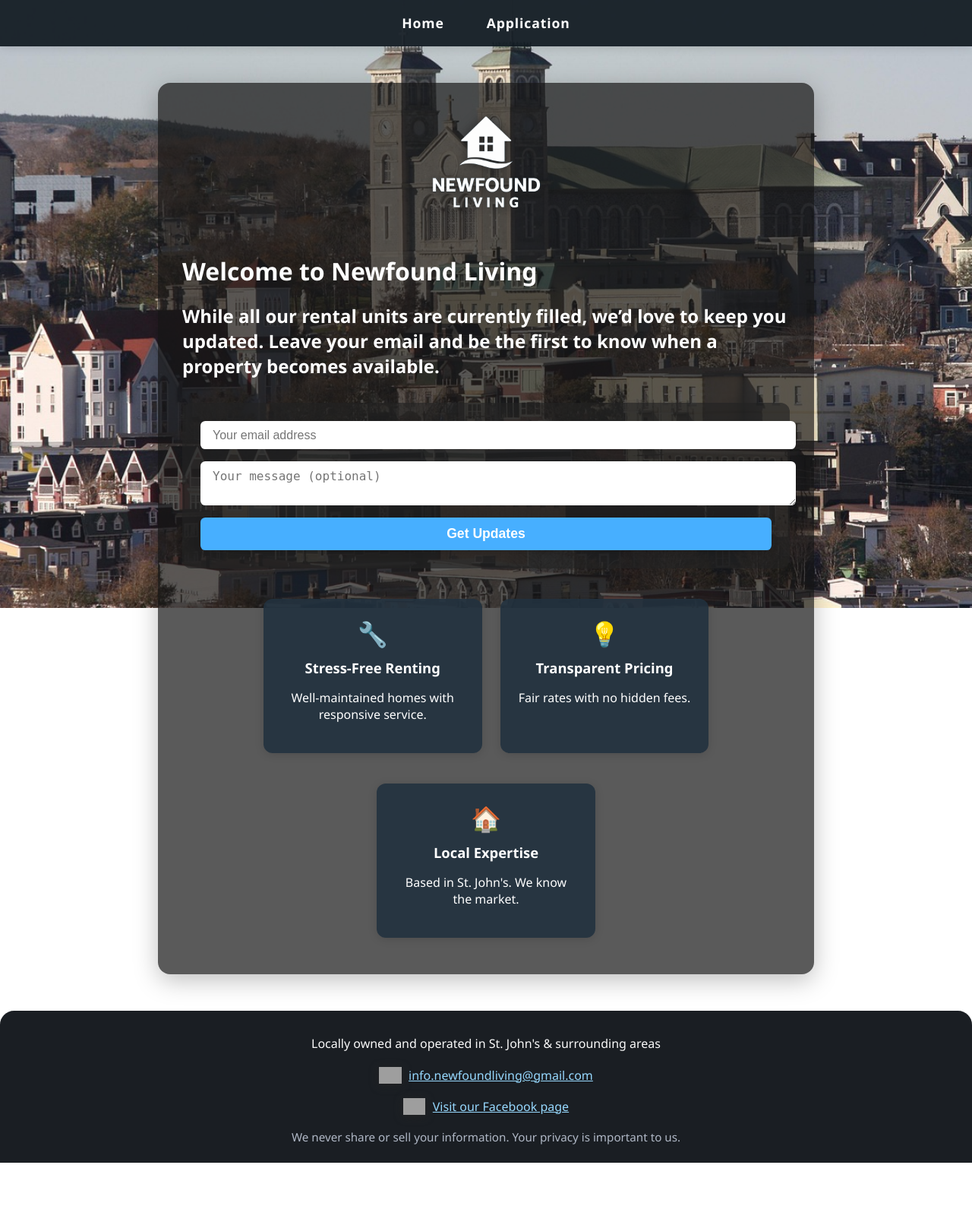
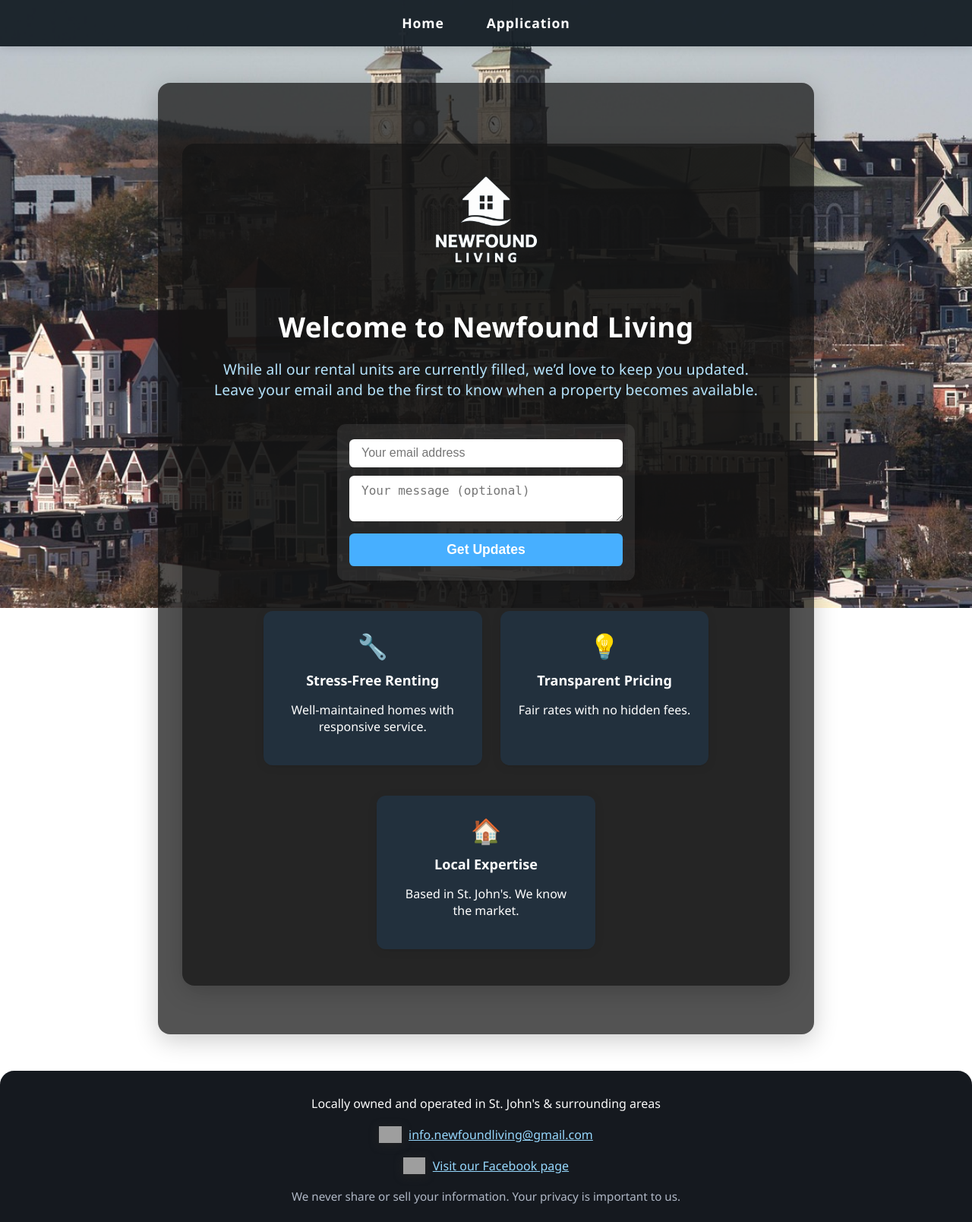
Before and after one commit to NewFoundLivingCa/NewFoundLiving-main, a Flask app: page / in a window 1280 px wide. Shown: the whole page at 76% size. Before the commit the page ends 1530 px from the top, so only its background shows below. Run offline with Flask 3, Linux system fonts and the light colour scheme; grey boxes are pictures that could not be loaded.

Commit message:
Update styles.css

```diff
--- a/static/styles.css
+++ b/static/styles.css
@@ -12,16 +12,16 @@
     pointer-events: none; /* Allows clicks through the background */
 }
 
-/* Overlay effect for content (optional, can be removed if not wanted) */
-.content {
+/* Main content overlay */
+.content, .container {
     position: relative;
     z-index: 1;
     padding: 2rem;
-    background: rgba(20, 20, 20, 0.7);
+    background: rgba(20, 20, 20, 0.73);
     border-radius: 1rem;
     max-width: 800px;
     margin: 3rem auto 2rem auto;
-    box-shadow: 0 8px 32px 0 rgba(0,0,0,0.25);
+    box-shadow: 0 8px 32px 0 rgba(0,0,0,0.20);
 }
 
 /* Navbar styles */
@@ -38,7 +38,7 @@
     max-width: 900px;
     margin: 0 auto;
     display: flex;
-    justify-content: center;  /* Center horizontally */
+    justify-content: center;
     align-items: center;
     width: 100%;
 }
@@ -49,7 +49,7 @@
     margin: 0;
     display: flex;
     gap: 1.5rem;
-    justify-content: center;  /* Center items in the flex container */
+    justify-content: center;
     width: 100%;
 }
 
@@ -80,72 +80,69 @@
 .logo {
     display: block;
     margin: 0 auto 1.5rem auto;
-    max-width: 170px;
+    max-width: 160px;
     width: 100%;
     filter: drop-shadow(0 2px 8px #222);
 }
 
-/* Features section */
-.features {
+/* Headings */
+h1, h2 {
+    text-align: center;
+    margin-bottom: 1.1rem;
+    margin-top: 0;
+    font-weight: 600;
+    letter-spacing: 0.01em;
+}
+h1 { font-size: 2.3rem; }
+h2 { font-size: 1.2rem; color: #b5e3fc; font-weight: 400; }
+
+/* Get Updates (Notify) Form */
+#notify-form {
+    max-width: 360px;
+    margin: 2rem auto 1.5rem auto;
     display: flex;
-    gap: 1.5rem;
-    margin-top: 2.5rem;
-    flex-wrap: wrap;
-    justify-content: center;
-}
-.feature-box {
-    background: rgba(34, 49, 63, 0.9);
-    border-radius: 0.75rem;
-    padding: 1.5rem;
-    min-width: 170px;
-    max-width: 240px;
-    box-shadow: 0 2px 12px rgba(0,0,0,0.15);
-    color: #fff;
-    text-align: center;
-    margin-bottom: 1rem;
-}
-.feature-box h3 {
-    margin: 0.7rem 0 0.4rem 0;
-    font-size: 1.15rem;
-}
-.feature-box div {
-    font-size: 2rem;
-    margin-bottom: 0.5rem;
+    flex-direction: column;
+    gap: 0.7rem;
+    align-items: stretch;
+    background: rgba(255,255,255,0.08);
+    border-radius: 0.7rem;
+    padding: 1.2rem 1rem;
+    box-shadow: 0 2px 12px rgba(0,0,0,0.10);
 }
 
-/* Form styles */
-form {
-    display: flex;
-    flex-direction: column;
-    gap: 1rem;
-    margin: 2rem 0 1rem 0;
-    background: rgba(34,34,34,0.65);
-    padding: 1.5rem;
-    border-radius: 0.75rem;
-}
-input[type="email"],
-textarea {
+#notify-form input[type="email"],
+#notify-form textarea {
+    width: 100%;
+    box-sizing: border-box;
+    border-radius: 0.4rem;
     border: none;
-    border-radius: 0.4rem;
+    font-size: 1rem;
     padding: 0.6rem 1rem;
-    font-size: 1rem;
-    width: 100%;
+    background: #fff;
     color: #222;
+    margin-bottom: 0;
 }
 
-button[type="submit"] {
+#notify-form textarea {
+    min-height: 60px;
+    resize: vertical;
+}
+
+#notify-form button[type="submit"] {
+    width: 100%;
+    padding: 0.7rem 1.5rem;
+    border-radius: 0.4rem;
+    font-size: 1.1rem;
     background: #47afff;
     color: #fff;
+    font-weight: bold;
     border: none;
-    border-radius: 0.4rem;
-    padding: 0.7rem 1.5rem;
-    font-size: 1.1rem;
-    font-weight: bold;
     cursor: pointer;
-    box-shadow: 0 2px 8px rgba(0,0,0,0.15);
     transition: background 0.18s;
+    margin-top: 0.3rem;
 }
-button[type="submit"]:hover {
+
+#notify-form button[type="submit"]:hover {
     background: #1c7fe5;
 }
 
@@ -158,9 +155,37 @@ button[type="submit"]:hover {
     font-size: 1.15rem;
 }
 
+/* Features section */
+.features {
+    display: flex;
+    gap: 1.5rem;
+    margin-top: 2.5rem;
+    flex-wrap: wrap;
+    justify-content: center;
+}
+.feature-box {
+    background: rgba(34, 49, 63, 0.95);
+    border-radius: 0.75rem;
+    padding: 1.5rem;
+    min-width: 170px;
+    max-width: 240px;
+    box-shadow: 0 2px 12px rgba(0,0,0,0.13);
+    color: #fff;
+    text-align: center;
+    margin-bottom: 1rem;
+}
+.feature-box h3 {
+    margin: 0.7rem 0 0.4rem 0;
+    font-size: 1.13rem;
+}
+.feature-box div {
+    font-size: 2rem;
+    margin-bottom: 0.5rem;
+}
+
 /* Footer styles */
 footer {
-    background: rgba(14, 18, 24, 0.95);
+    background: rgba(14, 18, 24, 0.97);
     color: #fafafa;
     text-align: center;
     padding: 2rem 1rem 1.5rem 1rem;
@@ -197,12 +222,15 @@ footer .privacy {
 
 /* Responsive styles */
 @media (max-width: 900px) {
-    .content {
-        max-width: 96vw;
+    .content, .container {
+        max-width: 98vw;
         padding: 1.3rem 0.4rem;
     }
     .features {
         gap: 0.8rem;
+    }
+    .logo {
+        max-width: 120px;
     }
 }
 
@@ -212,7 +240,7 @@ footer .privacy {
         align-items: center;
         gap: 1.1rem;
     }
-    .content {
+    .content, .container {
         margin: 1.3rem 0.3rem 1.5rem 0.3rem;
         padding: 0.7rem;
     }
@@ -240,10 +268,14 @@ footer .privacy {
         width: 100%;
     }
     .nav-links a {
-        font-size: 1.1rem;
+        font-size: 1.08rem;
         padding: 0.6rem 0;
         width: 100%;
         border-radius: 0.4rem;
+    }
+    #notify-form {
+        max-width: 98vw;
+        padding: 1rem 0.3rem;
     }
 }
 
```
